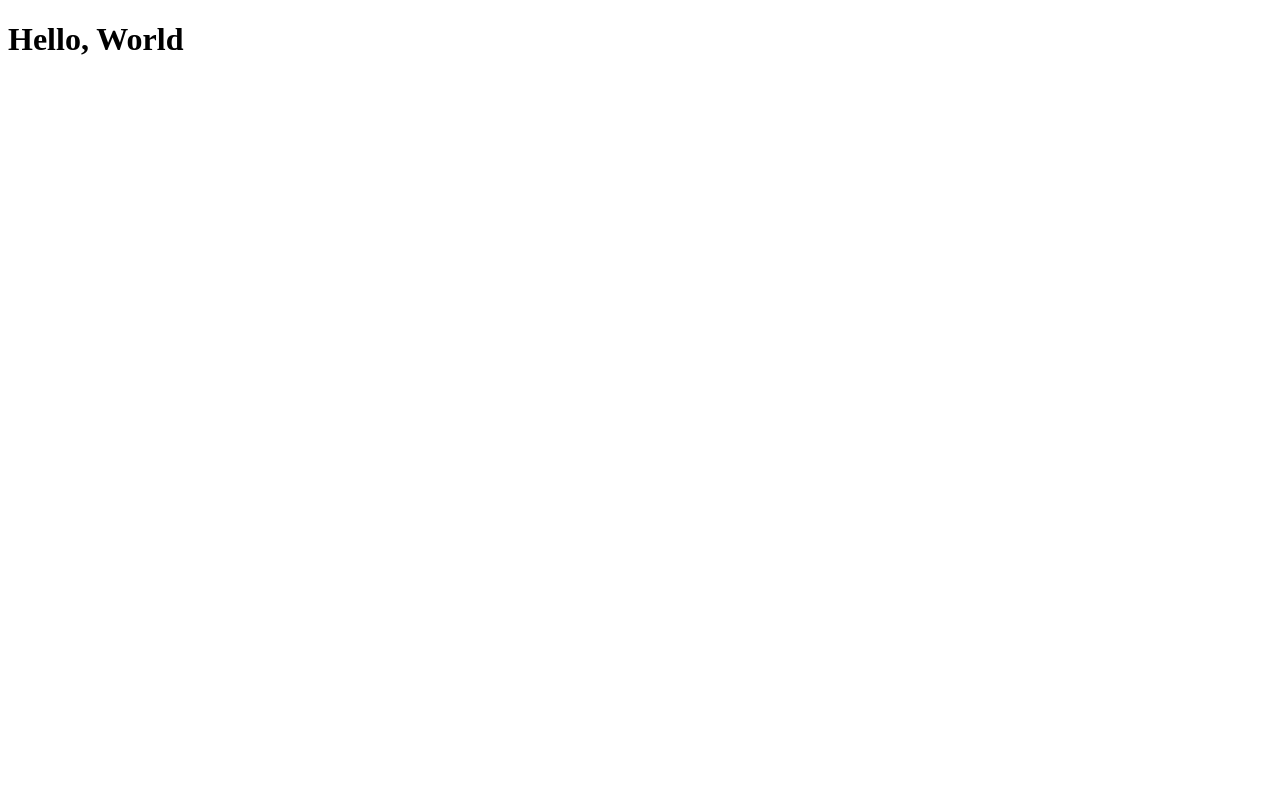
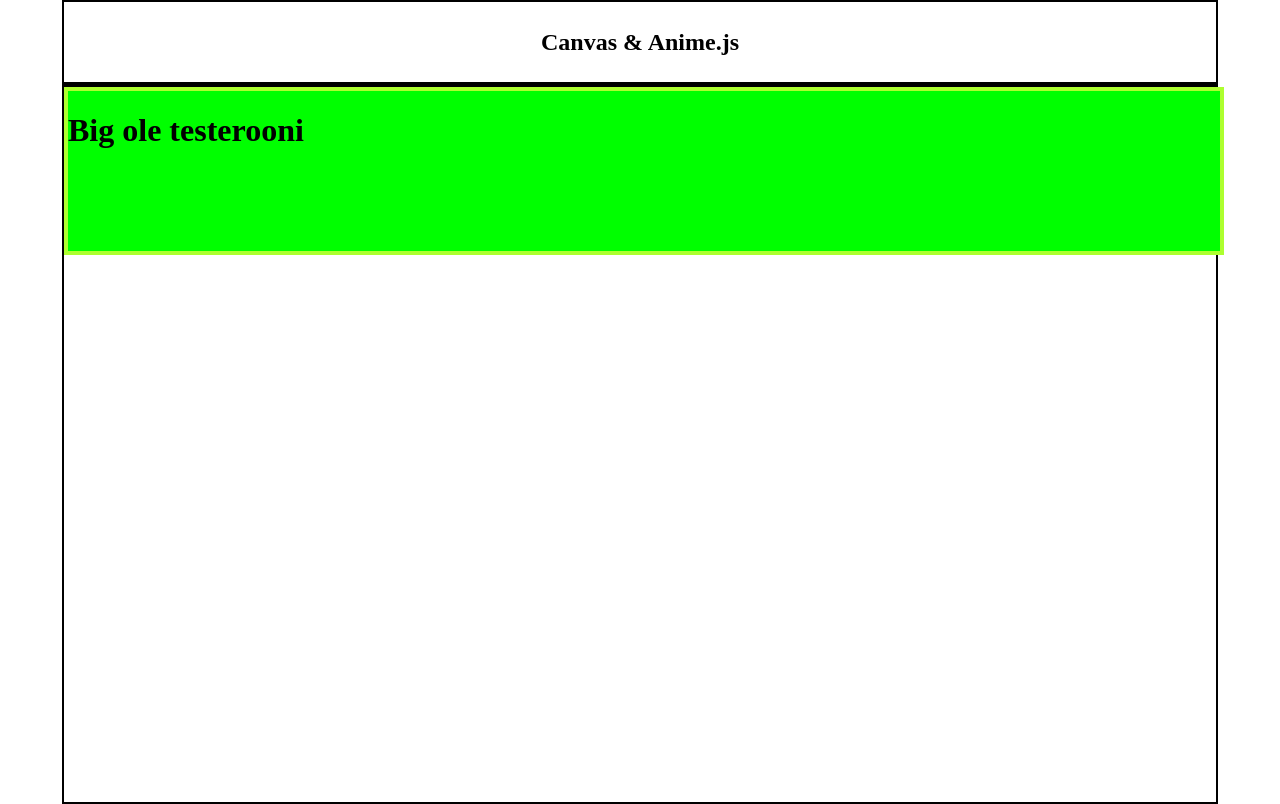
Before and after one commit to keepsixok/keepsixok.github.io, a plain HTML site: page index.html in a window 1280 px wide. Drawn offline with nearby package versions, Linux system fonts and the light colour scheme.

Commit message:
uploading projects

```diff
--- a/app.js
+++ b/app.js
@@ -0,0 +1,20 @@
+
+anime({
+    targets: '.border-bottom-nav',
+    width: ['0', '100%'],  // -> from '28px' to '100%',
+    easing: 'easeInOutQuad',
+    direction: 'alternate',
+    loop: false,
+    duration: 2500
+  });
+
+
+
+anime({
+    targets: 'main',
+    width: ['0', '100%'],  // -> from '28px' to '100%',
+    easing: 'easeInOutQuad',
+    direction: 'alternate',
+    loop: false,
+    duration: 2500
+  });
--- a/index.html
+++ b/index.html
@@ -4,9 +4,35 @@
     <meta charset="UTF-8">
     <meta http-equiv="X-UA-Compatible" content="IE=edge">
     <meta name="viewport" content="width=device-width, initial-scale=1.0">
+    <link rel="stylesheet" href="style.css">
+
+    <!-- ANIME JS *****************************************8 -->
+    <script src="https://cdnjs.cloudflare.com/ajax/libs/animejs/3.2.1/anime.min.js" integrity="sha512-z4OUqw38qNLpn1libAN9BsoDx6nbNFio5lA6CuTp9NlK83b89hgyCVq+N5FdBJptINztxn1Z3SaKSKUS5UP60Q==" crossorigin="anonymous" referrerpolicy="no-referrer"></script>
+
+
     <title>Demos & Tests</title>
 </head>
 <body>
-    <h1>Hello, World</h1>
+    <div id="container">
+        <nav>
+            <h1>Canvas & Anime.js</h1>
+        </nav>
+        <div class="border-bottom-nav"></div>
+
+        <main>
+            <div class="main-content">
+                <h1>Big ole testerooni</h1>
+            </div>
+        </main>
+
+    </div>
+
+
+
+
+
+    <script src="app.js"></script>
+
+
 </body>
 </html>
--- a/style.css
+++ b/style.css
@@ -0,0 +1,30 @@
+body {
+    margin: 0;
+}
+
+#container {
+    margin: 0 auto;
+    width: 90%;
+    height: 100vh;
+    border: black solid 2px;
+}
+
+nav {
+    display: flex;
+    align-items: center;
+    justify-content: center;
+    height: 10vh;
+}
+
+.border-bottom-nav {
+    height: 5px;
+    background-color: black;
+}
+
+
+main {
+    background-color: lime;
+    width: 90%;
+    height: 20vh;
+    border: greenyellow solid 4px;
+}
```
